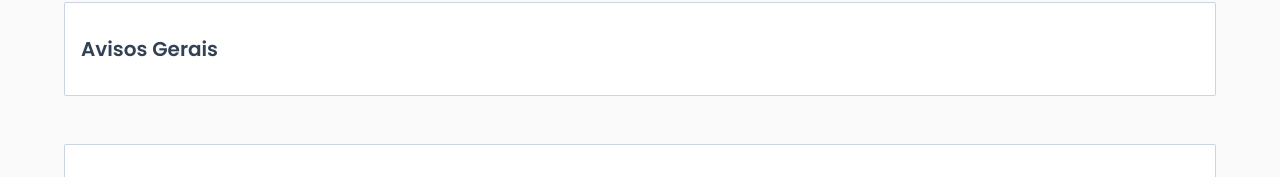
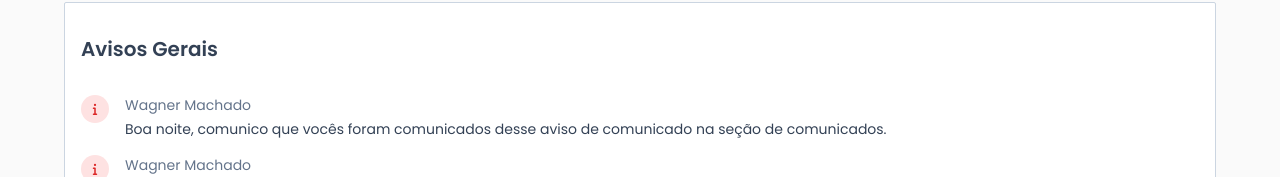
Before and after one commit to ifsp-projects/learning-project-webpage, a Next.js app: page /salas-de-aula/1 in a window 1280 px wide. Shown: the part 623-800 px from the top of the page. Built offline with nearby package versions, Linux system fonts and the light colour scheme.

Commit message:
feat(salas-de-aula) added new icons and finished notification section

```diff
--- /dev/null
+++ b/src/app/(pages)/salas-de-aula/[slug]/components/Notices/MessageItem/index.tsx
@@ -0,0 +1,16 @@
+import { MessageItemProps } from '../types'
+import { FaInfo } from 'react-icons/fa6'
+
+export const MessageItem: React.FC<MessageItemProps> = ({ message }) => {
+  return (
+    <li className="flex w-full items-start justify-between gap-4">
+      <figure className="flex w-auto h-auto items-center justify-center rounded-full bg-red-100 p-2">
+        <FaInfo size={12} fill="#dc2626" />
+      </figure>
+      <article className="flex w-full flex-1 flex-col gap-1">
+        <p className="text-sm text-slate-500">{message.creator}</p>
+        <p className="text-sm">{message.message}</p>
+      </article>
+    </li>
+  )
+}
--- /dev/null
+++ b/src/app/(pages)/salas-de-aula/[slug]/components/Notices/data.ts
@@ -0,0 +1,17 @@
+export const MESSAGES = [
+  {
+    creator: 'Wagner Machado',
+    message:
+      'Boa noite, comunico que vocês foram comunicados desse aviso de comunicado na seção de comunicados.'
+  },
+  {
+    creator: 'Wagner Machado',
+    message:
+      'Boa noite, comunico que vocês foram comunicados desse aviso de comunicado na seção de comunicados.'
+  },
+  {
+    creator: 'Wagner Machado',
+    message:
+      'Boa noite, comunico que vocês foram comunicados desse aviso de comunicado na seção de comunicados.'
+  }
+]
--- a/src/app/(pages)/salas-de-aula/[slug]/components/Notices/index.tsx
+++ b/src/app/(pages)/salas-de-aula/[slug]/components/Notices/index.tsx
@@ -1,13 +1,18 @@
 import { Container } from '@/components/toolkit/Container'
+import { MESSAGES } from './data'
+import { Message } from './types'
+import { MessageItem } from './MessageItem'
 
 export const Notices: React.FC = () => {
   return (
-    <Container
-      as="section"
-      data-cid="classroom-notices"
-    >
+    <Container as="section" data-cid="classroom-notices">
       <section className="flex w-full flex-col gap-8 rounded-sm border border-slate-300 bg-white px-4 py-8">
         <h2 className="text-lg font-semibold lg:text-xl">Avisos Gerais</h2>
+        <ul className="flex flex-col gap-4">
+          {MESSAGES.map((message: Message, index: number) => (
+            <MessageItem message={message} key={`message-${index}`} />
+          ))}
+        </ul>
       </section>
     </Container>
   )
--- /dev/null
+++ b/src/app/(pages)/salas-de-aula/[slug]/components/Notices/types.ts
@@ -0,0 +1,8 @@
+export interface Message {
+  message: string
+  creator: string
+}
+
+export interface MessageItemProps {
+  message: Message
+}
--- /dev/null
+++ b/src/app/(pages)/salas-de-aula/[slug]/components/icons/InfoIcon.tsx
@@ -0,0 +1,43 @@
+import { IconProps } from '@/types/components/icons'
+
+export const InfoIcon: React.FC<IconProps> = props => {
+  return (
+    <svg
+      id="Layer_1"
+      data-name="Layer 1"
+      xmlns="http://www.w3.org/2000/svg"
+      viewBox="0 0 24 24"
+      stroke-width="1.5"
+      color="currentColor"
+      {...props}
+    >
+      <defs>
+        <style></style>
+      </defs>
+      <circle
+        className="cls-6374f8d9b67f094e4896c63c-1"
+        cx="12"
+        cy="12"
+        r="10.5"
+      ></circle>
+      <polyline
+        className="cls-6374f8d9b67f094e4896c63c-1"
+        points="12 16.77 12 10.09 10.09 10.09"
+      ></polyline>
+      <line
+        className="cls-6374f8d9b67f094e4896c63c-1"
+        x1="10.09"
+        y1="16.77"
+        x2="13.91"
+        y2="16.77"
+      ></line>
+      <line
+        className="cls-6374f8d9b67f094e4896c63c-1"
+        x1="11.05"
+        y1="7.23"
+        x2="12.95"
+        y2="7.23"
+      ></line>
+    </svg>
+  )
+}
```
